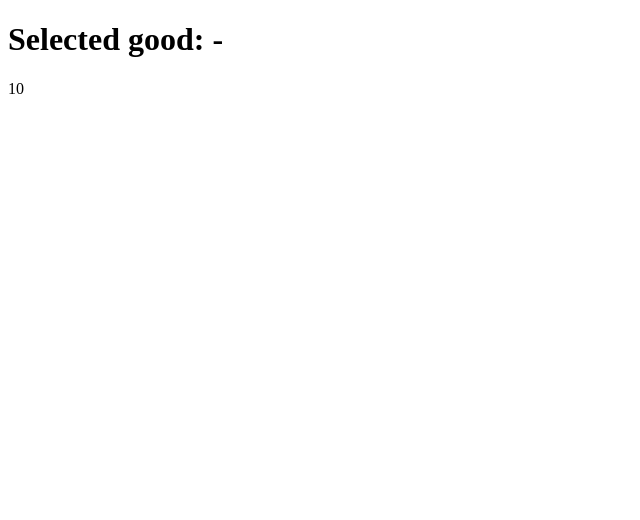
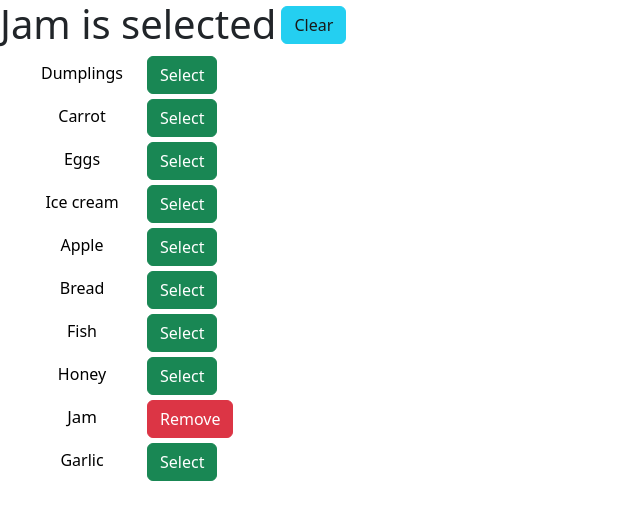
Before and after one commit to mate-academy/react_goods-selector, a React (Create React App) app: page / in a window 1280 px wide. Shown: the top 520 px of the page, without its empty margins (0-640 px from the left). Built offline with nearby package versions, Linux system fonts and the light colour scheme.

Commit message:
my solution

```diff
--- a/package.json
+++ b/package.json
@@ -7,7 +7,9 @@
   "license": "GPL-3.0",
   "dependencies": {
     "@cypress/react": "^5.12.4",
+    "@types/react-bootstrap": "^0.32.30",
     "bulma": "^0.9.3",
+    "classnames": "^2.3.1",
     "react": "^17.0.2",
     "react-dom": "^17.0.2",
     "react-scripts": "^4.0.3"
@@ -17,7 +19,7 @@
     "@mate-academy/cypress-tools": "^1.0.4",
     "@mate-academy/eslint-config-react": "*",
     "@mate-academy/eslint-config-react-typescript": "*",
-    "@mate-academy/scripts": "^1.2.1",
+    "@mate-academy/scripts": "^1.2.3",
     "@mate-academy/students-ts-config": "*",
     "@mate-academy/stylelint-config": "*",
     "@types/node": "^17.0.23",
--- a/public/index.html
+++ b/public/index.html
@@ -3,6 +3,8 @@
   <head>
     <meta charset="utf-8" />
     <meta name="viewport" content="width=device-width, initial-scale=1" />
+    <link href="https://cdn.jsdelivr.net/npm/bootstrap@5.2.0-beta1/dist/css/bootstrap.min.css" rel="stylesheet" integrity="sha384-0evHe/X+R7YkIZDRvuzKMRqM+OrBnVFBL6DOitfPri4tjfHxaWutUpFmBp4vmVor" crossorigin="anonymous">
+    <script src="https://cdn.jsdelivr.net/npm/bootstrap@5.2.0-beta1/dist/js/bootstrap.bundle.min.js" integrity="sha384-pprn3073KE6tl6bjs2QrFaJGz5/SUsLqktiwsUTF55Jfv3qYSDhgCecCxMW52nD2" crossorigin="anonymous"></script>
     <title>Static list of todos</title>
   </head>
   <body>
--- a/src/App.scss
+++ b/src/App.scss
@@ -1 +1,32 @@
-// styles go here
+.title {
+  display: inline-block;
+}
+
+.title-button {
+  margin-top: -20px;
+  margin-left: 5px;
+  opacity: 0.9;
+}
+
+.list {
+  list-style: none;
+
+  &__item {
+    margin-bottom: 5px;
+  }
+  &__phrase {
+    background-color: #fff;
+    border: 0;
+    margin: 0;
+    padding: 0;
+    width: 100px;
+
+    &--active {
+      font-size: 1.05em;
+    }
+  }
+
+  &__button {
+    margin-left: 15px;
+  }
+}
--- a/src/App.tsx
+++ b/src/App.tsx
@@ -1,5 +1,6 @@
 import React from 'react';
 import './App.scss';
+import classNames from 'classnames';
 
 const goodsFromServer: string[] = [
   'Dumplings',
@@ -14,11 +15,86 @@ const goodsFromServer: string[] = [
   'Garlic',
 ];
 
-const App: React.FC = () => (
-  <div className="App">
-    <h1>Selected good: -</h1>
-    {goodsFromServer.length}
-  </div>
-);
+type State = {
+  selectedGood: string,
+};
+
+class App extends React.Component<{}, State> {
+  state = {
+    selectedGood: goodsFromServer[8],
+  };
+
+  render() {
+    const { selectedGood } = this.state;
+
+    return (
+      <div className="App">
+        <h1 className="title">
+          {selectedGood
+            ? `${selectedGood} is selected`
+            : 'No goods selected'}
+        </h1>
+        {selectedGood && (
+          <button
+            type="button"
+            className={classNames('btn', 'btn-info', 'title-button')}
+            onClick={() => {
+              this.setState({ selectedGood: '' });
+            }}
+          >
+            Clear
+          </button>
+        )}
+        <ul className="list">
+          {goodsFromServer.map(good => {
+            const selected = selectedGood === good;
+
+            return (
+              <li
+                className="list__item"
+                key={good}
+              >
+                <button
+                  className={
+                    classNames(
+                      'list__phrase',
+                      { 'list__phrase--active': selected },
+                    )
+                  }
+                  type="button"
+                >
+                  {good}
+                </button>
+                <button
+                  type="button"
+                  className={
+                    classNames(
+                      'btn',
+                      { 'btn-success': !selected },
+                      { 'btn-danger': selected },
+                      'list__button',
+                    )
+                  }
+                  onClick={() => {
+                    const prevGood = this.state.selectedGood;
+
+                    this.setState({
+                      selectedGood:
+                        prevGood === good
+                          ? ''
+                          : good,
+                    });
+                  }}
+                >
+                  {selected ? 'Remove' : 'Select'}
+                </button>
+              </li>
+            );
+          })}
+        </ul>
+      </div>
+    );
+  }
+}
 
 export default App;
```
Also changed, not shown: 1 other file (tests, documents, lock files or other folders).
